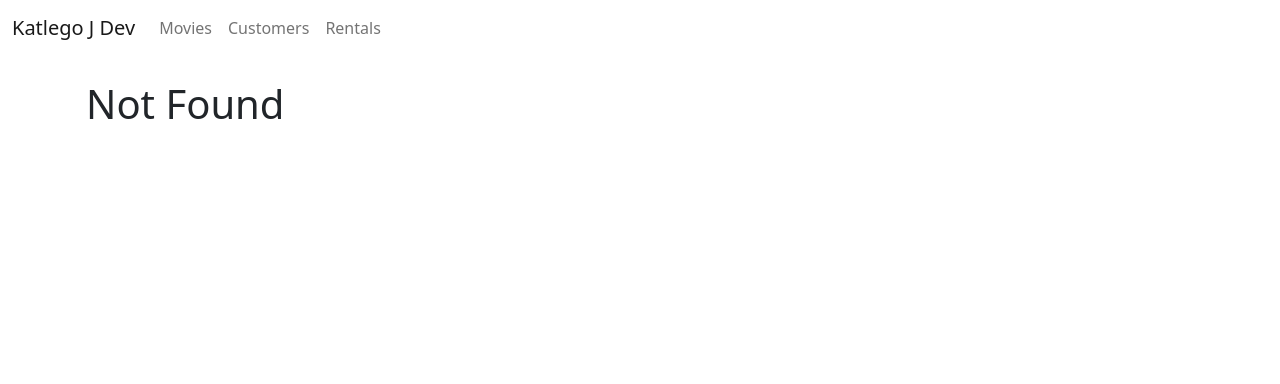
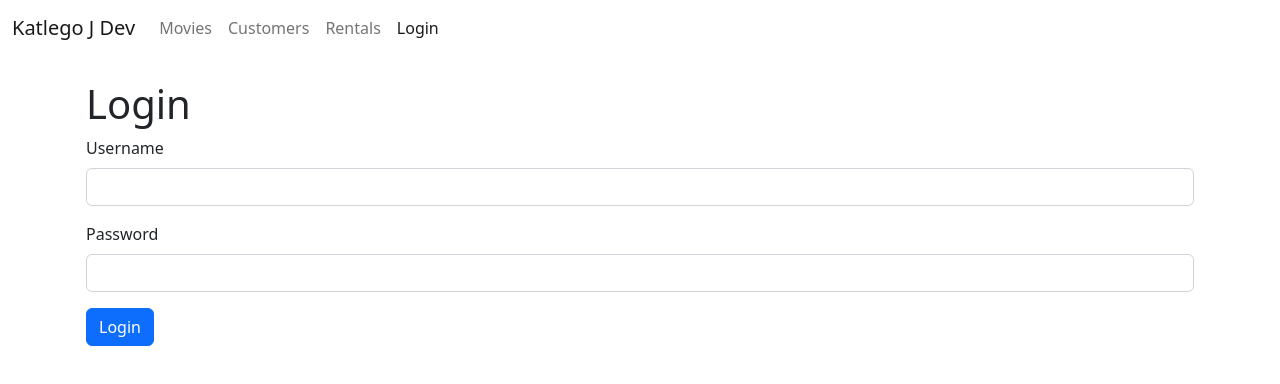
Before and after one commit to agurchu/vidly-project, a React (Vite) app: page /login in a window 1280 px wide. Before the commit this address led to /not-found. Shown: the top 384 px of the page. Built offline with nearby package versions, Linux system fonts and the light colour scheme.

Commit message:
building bootstrap form

```diff
--- a/src/App.jsx
+++ b/src/App.jsx
@@ -7,6 +7,7 @@ import Layouts from "./components/Layouts";
 import Customers from "./components/Customers";
 import Rentals from "./components/Rentals";
 import MovieForm from "./components/MovieForm";
+import LoginForm from "./components/LoginForm";
 
 function App() {
   return (
@@ -14,6 +15,7 @@ function App() {
       <Route path="/" element={<Layouts />}>
         <Route index element={<Movies />} />
         <Route path="/movies/:id" element={<MovieForm />} />
+        <Route path="/login" element={<LoginForm />} />
         <Route path="/customers" element={<Customers />} />
         <Route path="/rentals" element={<Rentals />} />
         <Route path="/movies" element={<Movies />} />
--- /dev/null
+++ b/src/components/LoginForm.jsx
@@ -0,0 +1,24 @@
+import React from "react";
+
+export default function LoginForm() {
+  return (
+    <div>
+      <h1>Login</h1>
+      <form>
+        <div className="form-group mb-3">
+          <label className="mb-2" htmlFor="username">
+            Username
+          </label>
+          <input id="username" type="text" className="form-control" />
+        </div>
+        <div className="form-group mb-3">
+          <label className="mb-2" htmlFor="password">
+            Password
+          </label>
+          <input id="password" type="text" className="form-control" />
+        </div>
+        <button className="btn btn-primary">Login</button>
+      </form>
+    </div>
+  );
+}
--- a/src/components/MovieForm.jsx
+++ b/src/components/MovieForm.jsx
@@ -1,5 +1,5 @@
 import React from "react";
-import { Navigate, useNavigate, useParams } from "react-router-dom";
+import { useNavigate, useParams } from "react-router-dom";
 
 export default function MovieForm() {
   const { id } = useParams();
--- a/src/components/navBar.jsx
+++ b/src/components/navBar.jsx
@@ -3,7 +3,7 @@ import { Link, NavLink } from "react-router-dom";
 
 function NavBar() {
   return (
-    <nav className=" navbar bg-body-tertiary navbar-expand-lg   ">
+    <nav className=" navbar bg-body-tertiary navbar-expand ">
       <div className="container-fluid">
         <Link className="navbar-brand " to="/">
           Katlego J Dev
@@ -32,6 +32,10 @@ function NavBar() {
             <NavLink className="nav-link " to="/rentals">
               Rentals
             </NavLink>
+
+            <NavLink className="nav-link " to="/login">
+              Login
+            </NavLink>
           </ul>
         </div>
       </div>
```
